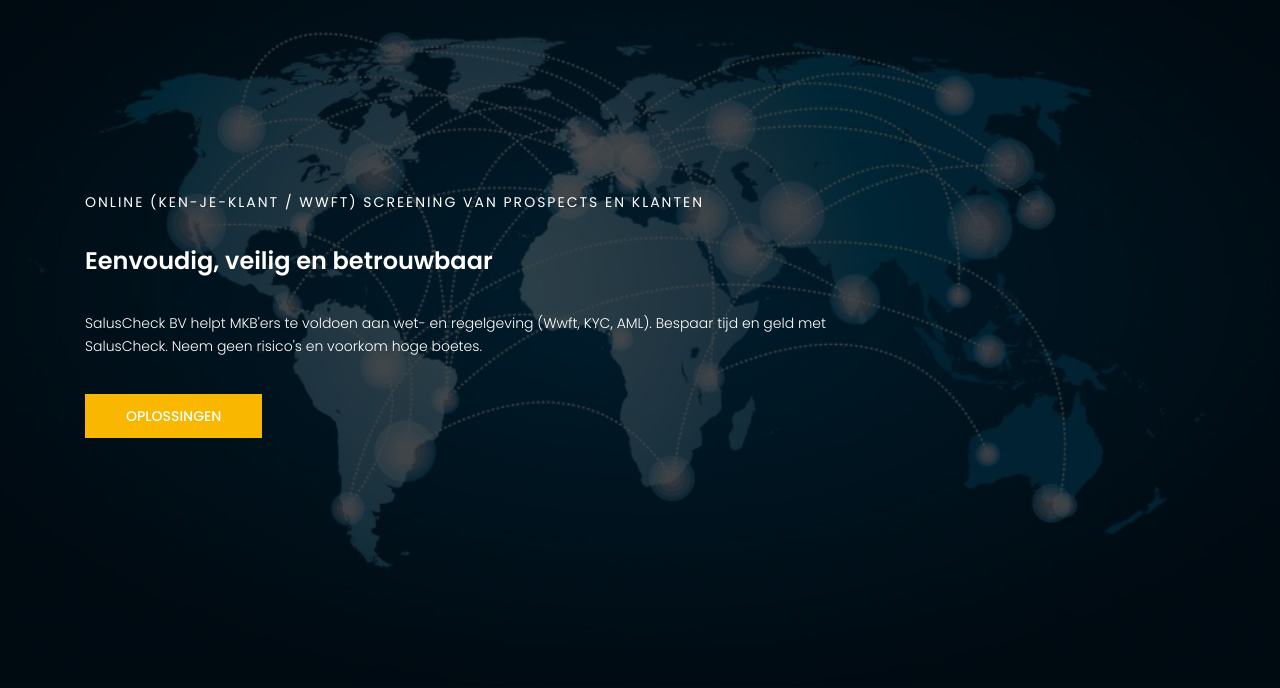
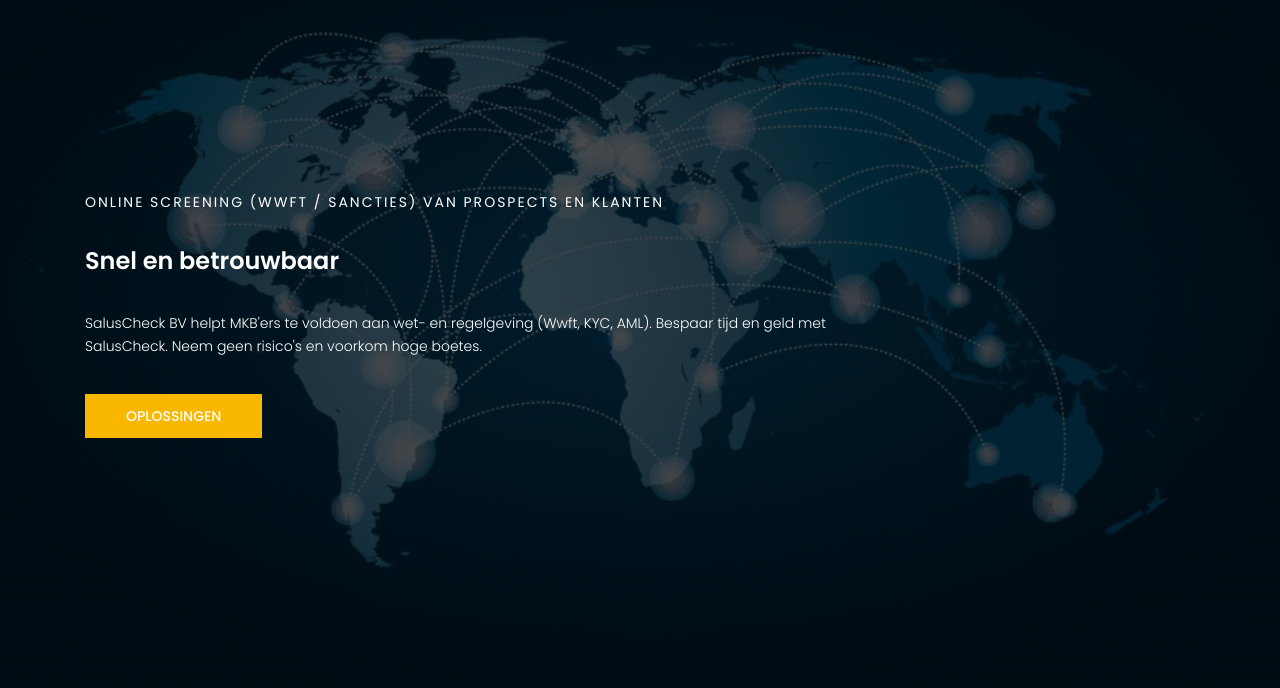
Before and after one commit to saluscheck/saluscheck.github.io, a plain HTML site: page index.html in a window 1280 px wide. Shown: the part 112-800 px from the top of the page. Drawn offline with nearby package versions, Linux system fonts and the light colour scheme; some packages are replaced by stand-ins of ours.

Commit message:
update silver

```diff
--- a/index.html
+++ b/index.html
@@ -53,12 +53,12 @@
 			<div class="row fullscreen d-flex align-items-center justify-content-start">
 				<div class="banner-content col-lg-9">
 					<p>
-						<h6 class="text-white">Online (ken-je-klant / Wwft) screening van prospects en klanten</h6>
+						<h6 class="text-white">Online screening (WWFT / Sancties) van prospects en klanten</h6>
 					</p>
 					<p>
 						<h3 class="text-white">
 							<ul>
-								<li>Eenvoudig, veilig en betrouwbaar</li>
+								<li>Snel en betrouwbaar</li>
 							</ul>
 						</h3>
 					</p>
```
